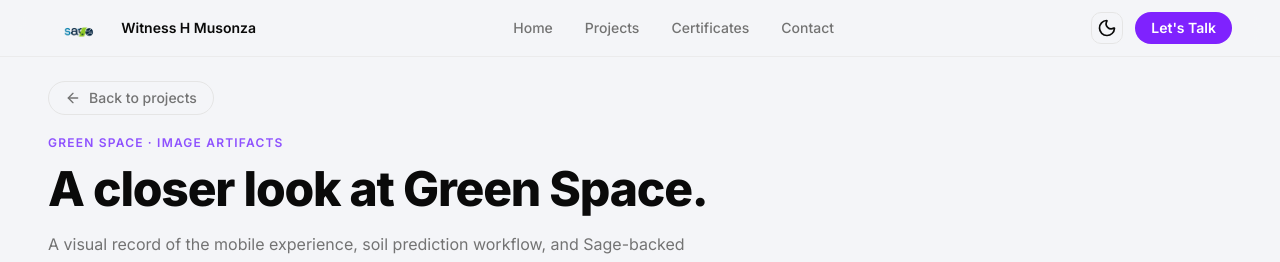
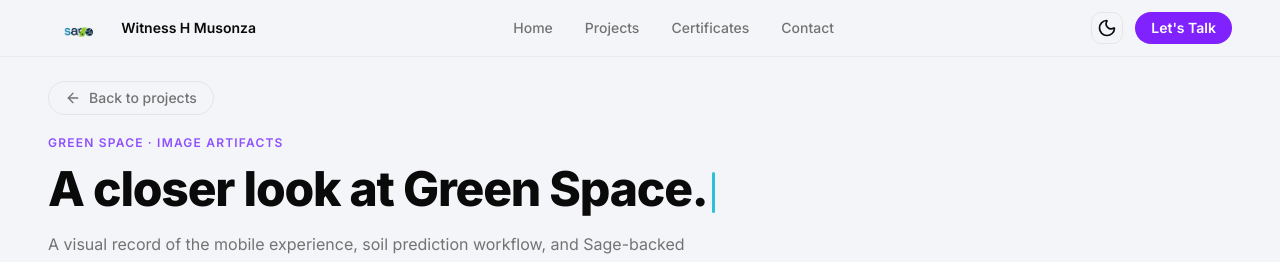
Before and after one commit to erronblack263/dpv2, a Next.js app: page /projects/greenspace/artifacts in a window 1280 px wide. Shown: the top 262 px of the page. Built offline with nearby package versions, Linux system fonts and the light colour scheme.

Commit message:
feat(typewriter): implement typewriter effect for project and demo headings

```diff
--- a/app/projects/greenspace/artifacts/page.tsx
+++ b/app/projects/greenspace/artifacts/page.tsx
@@ -1,8 +1,65 @@
 "use client";
 
-import { useState } from "react";
+import { useState, useEffect, useRef } from "react";
 import Link from "next/link";
 import { ArrowLeft, X, ChevronLeft, ChevronRight } from "lucide-react";
+
+/* ─── Typewriter (copied from certificates page) ──────────────────────────────────────────────── */
+
+const CURSOR_COLORS = ["#8b5cf6", "#06b6d4", "#f43f5e", "#f59e0b", "#10b981"];
+
+function TypewriterText({ text, speed = 40, pause = 3000 }: { text: string; speed?: number; pause?: number }) {
+  const [displayed, setDisplayed] = useState("");
+  const [colorIdx, setColorIdx] = useState(0);
+  const idxRef = useRef(0);
+
+  // Typing loop
+  useEffect(() => {
+    let cancelled = false;
+    let typingId: ReturnType<typeof setInterval> | null = null;
+    let pauseId: ReturnType<typeof setTimeout> | null = null;
+
+    const runCycle = () => {
+      if (cancelled) return;
+      idxRef.current = 0;
+      setDisplayed("");
+      typingId = setInterval(() => {
+        if (cancelled) { clearInterval(typingId!); return; }
+        idxRef.current += 1;
+        setDisplayed(text.slice(0, idxRef.current));
+        if (idxRef.current >= text.length) {
+          clearInterval(typingId!);
+          pauseId = setTimeout(runCycle, pause);
+        }
+      }, speed);
+    };
+
+    runCycle();
+    return () => {
+      cancelled = true;
+      if (typingId) clearInterval(typingId);
+      if (pauseId) clearTimeout(pauseId);
+    };
+  }, [text, speed, pause]);
+
+  // Cursor color cycle — every 3 s
+  useEffect(() => {
+    const id = setInterval(() => {
+      setColorIdx((i) => (i + 1) % CURSOR_COLORS.length);
+    }, 3000);
+    return () => clearInterval(id);
+  }, []);
+
+  return (
+    <span>
+      {displayed}
+      <span
+        className="inline-block w-[3px] h-[0.85em] ml-1 align-middle rounded-sm animate-pulse transition-colors duration-700"
+        style={{ backgroundColor: CURSOR_COLORS[colorIdx] }}
+      />
+    </span>
+  );
+}
 
 /* ─── Section metadata (subtitle shown on section card) ──────── */
 const sectionMeta: Record<string, { subtitle: string; description: string; gradient: string }> = {
@@ -175,7 +232,7 @@ export default function GreenSpaceArtifactsPage() {
               Green Space · Image Artifacts
             </p>
             <h1 className="mt-2 text-4xl sm:text-5xl font-extrabold leading-tight tracking-tight">
-              A closer look at Green Space.
+              <TypewriterText text={"A closer look at Green Space."} />
             </h1>
             <p className="mt-3 text-base text-muted-foreground max-w-2xl leading-relaxed">
               A visual record of the mobile experience, soil prediction workflow, and Sage-backed intelligence behind Green Space.
--- a/app/projects/greenspace/demo/page.tsx
+++ b/app/projects/greenspace/demo/page.tsx
@@ -2,6 +2,7 @@
 
 import Link from "next/link";
 import { ArrowLeft } from "lucide-react";
+import { useEffect, useRef, useState } from "react";
 import { VideoPlayer } from "@/components/video-player";
 
 function streamUrl(src: string) {
@@ -60,6 +61,63 @@ function VideoCard({
   );
 }
 
+/* ─── Typewriter (copied from certificates page) ──────────────────────────────────────────────── */
+
+const CURSOR_COLORS = ["#8b5cf6", "#06b6d4", "#f43f5e", "#f59e0b", "#10b981"];
+
+function TypewriterText({ text, speed = 40, pause = 3000 }: { text: string; speed?: number; pause?: number }) {
+  const [displayed, setDisplayed] = useState("");
+  const [colorIdx, setColorIdx] = useState(0);
+  const idxRef = useRef(0);
+
+  // Typing loop
+  useEffect(() => {
+    let cancelled = false;
+    let typingId: ReturnType<typeof setInterval> | null = null;
+    let pauseId: ReturnType<typeof setTimeout> | null = null;
+
+    const runCycle = () => {
+      if (cancelled) return;
+      idxRef.current = 0;
+      setDisplayed("");
+      typingId = setInterval(() => {
+        if (cancelled) { clearInterval(typingId!); return; }
+        idxRef.current += 1;
+        setDisplayed(text.slice(0, idxRef.current));
+        if (idxRef.current >= text.length) {
+          clearInterval(typingId!);
+          pauseId = setTimeout(runCycle, pause);
+        }
+      }, speed);
+    };
+
+    runCycle();
+    return () => {
+      cancelled = true;
+      if (typingId) clearInterval(typingId);
+      if (pauseId) clearTimeout(pauseId);
+    };
+  }, [text, speed, pause]);
+
+  // Cursor color cycle — every 3 s
+  useEffect(() => {
+    const id = setInterval(() => {
+      setColorIdx((i) => (i + 1) % CURSOR_COLORS.length);
+    }, 3000);
+    return () => clearInterval(id);
+  }, []);
+
+  return (
+    <span>
+      {displayed}
+      <span
+        className="inline-block w-[3px] h-[0.85em] ml-1 align-middle rounded-sm animate-pulse transition-colors duration-700"
+        style={{ backgroundColor: CURSOR_COLORS[colorIdx] }}
+      />
+    </span>
+  );
+}
+
 export default function GreenSpaceDemoPage() {
   return (
     <div className="min-h-screen bg-background text-foreground">
@@ -79,7 +137,7 @@ export default function GreenSpaceDemoPage() {
             GREEN SPACE · VIDEO DEMOS
           </p>
           <h1 className="mt-2 text-4xl sm:text-5xl lg:text-6xl font-extrabold leading-tight tracking-tight">
-            Green Space in action.
+            <TypewriterText text={"Green Space in action."} />
           </h1>
           <p className="mt-2 text-sm text-muted-foreground leading-relaxed">
             A set of field recordings showing the Green Space workflow across
--- a/app/projects/welfaretracker/artifacts/page.tsx
+++ b/app/projects/welfaretracker/artifacts/page.tsx
@@ -1,6 +1,6 @@
 "use client";
 
-import { useState } from "react";
+import { useState, useEffect, useRef } from "react";
 import Link from "next/link";
 import { ArrowLeft, X, ChevronLeft, ChevronRight, ShieldAlert } from "lucide-react";
 
@@ -128,6 +128,63 @@ function GalleryModal({ section, globalOffset, onOpen, onClose }: GalleryModalPr
   );
 }
 
+/* ─── Typewriter (copied from certificates page) ──────────────────────────────────────────────── */
+
+const CURSOR_COLORS = ["#8b5cf6", "#06b6d4", "#f43f5e", "#f59e0b", "#10b981"];
+
+function TypewriterText({ text, speed = 40, pause = 3000 }: { text: string; speed?: number; pause?: number }) {
+  const [displayed, setDisplayed] = useState("");
+  const [colorIdx, setColorIdx] = useState(0);
+  const idxRef = useRef(0);
+
+  // Typing loop
+  useEffect(() => {
+    let cancelled = false;
+    let typingId: ReturnType<typeof setInterval> | null = null;
+    let pauseId: ReturnType<typeof setTimeout> | null = null;
+
+    const runCycle = () => {
+      if (cancelled) return;
+      idxRef.current = 0;
+      setDisplayed("");
+      typingId = setInterval(() => {
+        if (cancelled) { clearInterval(typingId!); return; }
+        idxRef.current += 1;
+        setDisplayed(text.slice(0, idxRef.current));
+        if (idxRef.current >= text.length) {
+          clearInterval(typingId!);
+          pauseId = setTimeout(runCycle, pause);
+        }
+      }, speed);
+    };
+
+    runCycle();
+    return () => {
+      cancelled = true;
+      if (typingId) clearInterval(typingId);
+      if (pauseId) clearTimeout(pauseId);
+    };
+  }, [text, speed, pause]);
+
+  // Cursor color cycle — every 3 s
+  useEffect(() => {
+    const id = setInterval(() => {
+      setColorIdx((i) => (i + 1) % CURSOR_COLORS.length);
+    }, 3000);
+    return () => clearInterval(id);
+  }, []);
+
+  return (
+    <span>
+      {displayed}
+      <span
+        className="inline-block w-[3px] h-[0.85em] ml-1 align-middle rounded-sm animate-pulse transition-colors duration-700"
+        style={{ backgroundColor: CURSOR_COLORS[colorIdx] }}
+      />
+    </span>
+  );
+}
+
 /* ─── Page ────────────────────────────────────────────────────── */
 export default function WelfareTrackerArtifactsPage() {
   const [activeSection, setActiveSection] = useState<number | null>(null);
@@ -160,7 +217,7 @@ export default function WelfareTrackerArtifactsPage() {
               WelfareTracker · Image Artifacts
             </p>
             <h1 className="mt-2 text-4xl sm:text-5xl font-extrabold leading-tight tracking-tight text-foreground">
-              A closer look at WelfareTracker.
+              <TypewriterText text={"A closer look at WelfareTracker."} />
             </h1>
             <p className="mt-3 text-base text-muted-foreground max-w-2xl leading-relaxed">
               A visual record of the welfare tracking experience, emergency response controls, and field safety systems behind WelfareTracker.
```
